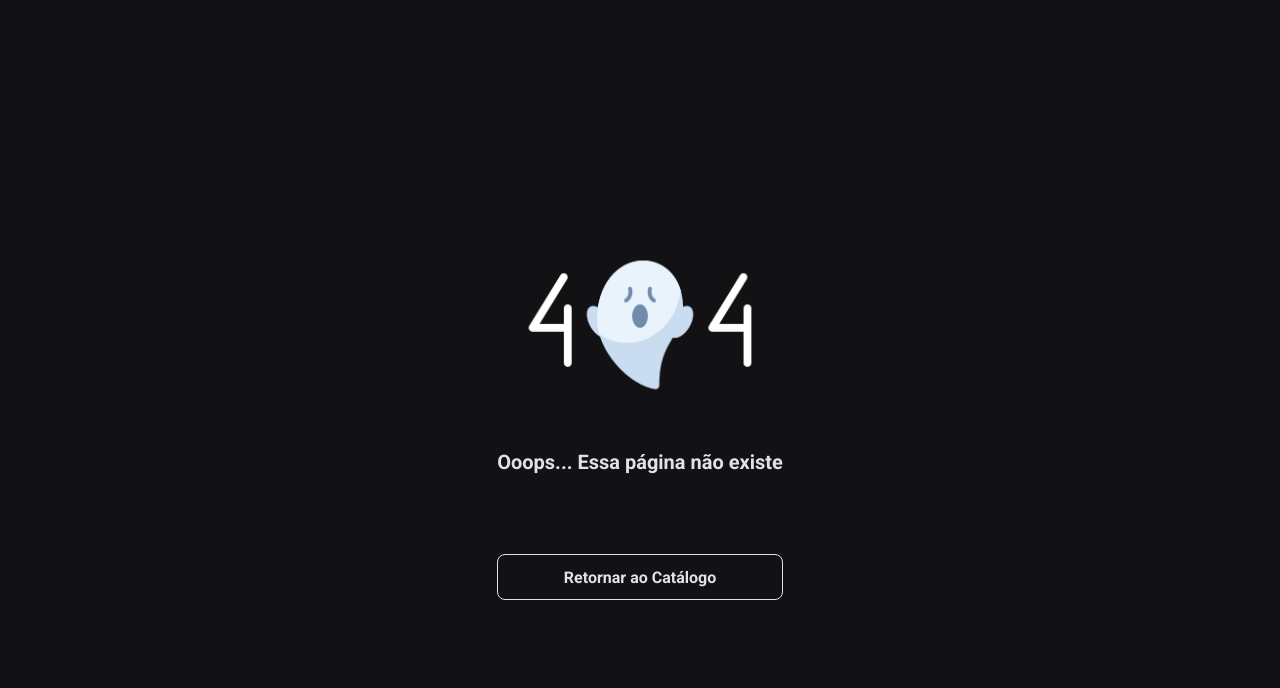
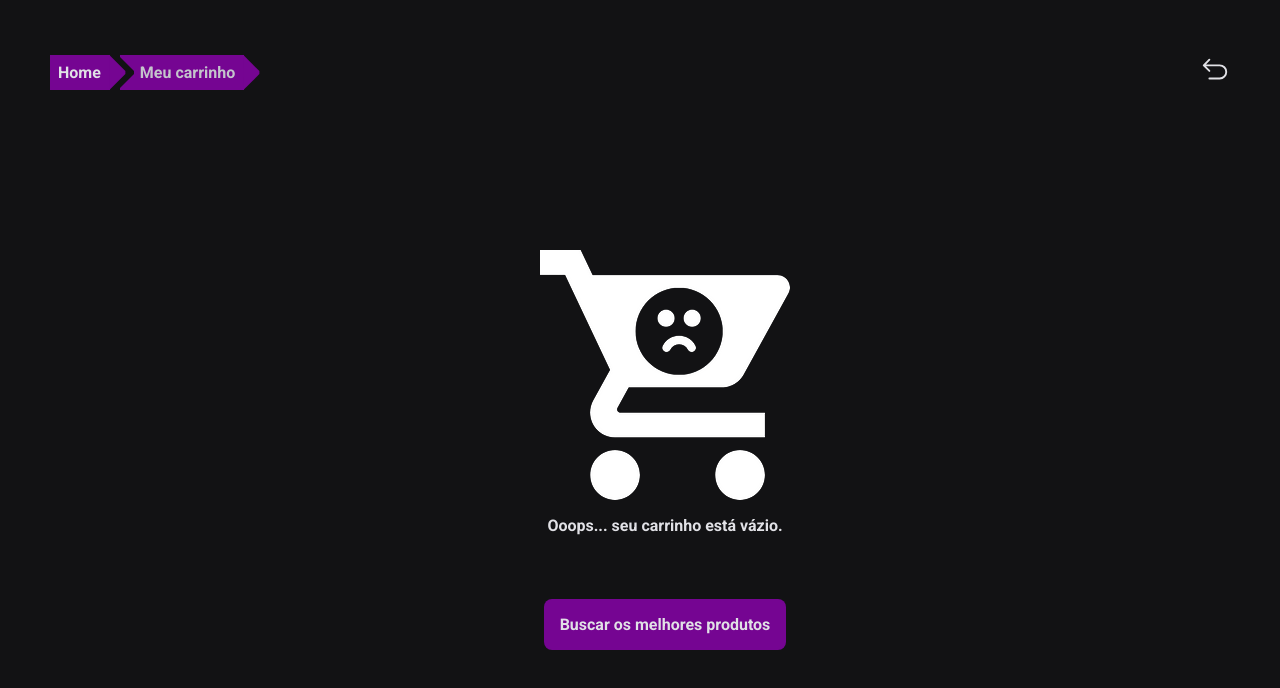
Before and after one commit to joseiltonjunior/street-shop, a Next.js app: page /carrinho in a window 1280 px wide. Before the commit this address had no page. Shown: the top 688 px of the page. Built offline with nearby package versions, Linux system fonts and the light colour scheme.

Commit message:
create page shopping cart

```diff
--- a/src/components/Bradcrum/styles.ts
+++ b/src/components/Bradcrum/styles.ts
@@ -10,10 +10,10 @@ export const ActualPage = styled('div', {
   fontWeight: 'bold',
   padding: ' 0.5rem',
   left: '10px',
-  background: '$purple500',
+  background: '$purple300',
   position: 'relative',
   display: 'flex',
-  borderRight: '1px solid $purple500',
+  borderRight: '1px solid $purple300',
 
   '@media (max-width: 900px)': {
     width: 'calc(100% - 70px)',
@@ -52,7 +52,7 @@ export const ActualPage = styled('div', {
 
       borderLeft: '1rem solid transparent',
       borderRight: '1rem solid transparent',
-      borderBottom: '1rem solid $purple500',
+      borderBottom: '1rem solid $purple300',
     },
   },
 })
@@ -63,8 +63,8 @@ export const BreadCrumbLink = styled(Link, {
   color: '$gray100',
   fontWeight: 'bold',
   padding: ' 0.5rem',
-  borderRight: '1px solid $purple500',
-  background: '$purple500',
+  borderRight: '1px solid $purple300',
+  background: '$purple300',
 
   position: 'relative',
 
@@ -77,15 +77,15 @@ export const BreadCrumbLink = styled(Link, {
     zIndex: '1000',
     borderLeft: '1rem solid transparent',
     borderRight: '1rem solid transparent',
-    borderBottom: '1rem solid $purple500',
+    borderBottom: '1rem solid $purple300',
   },
 
   '&:hover': {
-    background: '$purple300',
-    borderRight: '1px solid $purple300',
-    color: '$gray900',
+    background: '$purple500',
+    borderRight: '1px solid $purple500',
+
     '&::after': {
-      borderBottom: '1rem solid $purple300',
+      borderBottom: '1rem solid $purple500',
     },
   },
 })
--- a/src/components/Button/index.tsx
+++ b/src/components/Button/index.tsx
@@ -4,7 +4,7 @@ import ReactLoading from 'react-loading'
 import { Container } from './styles'
 
 interface ButtonProps extends ButtonHTMLAttributes<HTMLButtonElement> {
-  isLoading: boolean
+  isLoading?: boolean
 }
 
 export function Button({ children, isLoading, ...rest }: ButtonProps) {
--- a/src/components/Button/styles.ts
+++ b/src/components/Button/styles.ts
@@ -24,6 +24,6 @@ export const Container = styled('button', {
   },
 
   '&:hover': {
-    background: '$purple300',
+    background: '$purple500',
   },
 })
--- a/src/components/CartButton/styles.ts
+++ b/src/components/CartButton/styles.ts
@@ -1,8 +1,8 @@
 import { styled } from '@/styles'
+import Link from 'next/link'
 
-export const Container = styled('button', {
-  background: 'transparent',
-  border: 'none',
+export const Container = styled(Link, {
   color: '$gray300',
+  textDecoration: 'none',
   cursor: 'pointer',
 })
--- /dev/null
+++ b/src/pages/carrinho/index.tsx
@@ -0,0 +1,111 @@
+import { Breadcrumb } from '@/components/Bradcrum'
+
+import { reduxProps } from '@/storage'
+import { productProps, removeProduct } from '@/storage/modules/cart/action'
+import { Header } from '@/styles/pages/app'
+import Head from 'next/head'
+import Image from 'next/image'
+import { useDispatch, useSelector } from 'react-redux'
+import {
+  Container,
+  Product,
+  TotalContent,
+  ProductsContent,
+  EmptyCartContent,
+} from './styles'
+import returnIcon from '@/assets/arrow-u-up-left.svg'
+import Link from 'next/link'
+import emptyCartIcon from '@/assets/emptyCart.png'
+import { Button } from '@/components/Button'
+import { useCallback, useEffect, useState } from 'react'
+
+export default function Carrinho() {
+  const cart = useSelector<reduxProps, productProps[]>((state) => state.cart)
+
+  const [totalValueCart, setTotalValueCart] = useState<string>()
+
+  const dispatch = useDispatch()
+
+  const handleValueCart = useCallback(() => {
+    const filterPrice = cart.map((product) => {
+      return parseInt(product.price.replace('R$', ''))
+    })
+
+    const total = filterPrice.reduce((total, numero) => {
+      return total + numero
+    })
+
+    const valueFormat = new Intl.NumberFormat('pt-BR', {
+      style: 'currency',
+      currency: 'BRL',
+    }).format(total)
+
+    setTotalValueCart(valueFormat)
+  }, [cart])
+
+  useEffect(() => {
+    if (cart.length > 0) {
+      handleValueCart()
+    }
+  }, [cart.length, handleValueCart])
+
+  return (
+    <>
+      <Head>
+        <title>Meu carrinho | Ignite Shop</title>
+      </Head>
+
+      <Header>
+        <Breadcrumb nameShirt="Meu carrinho" />
+
+        <Link href="/">
+          <Image src={returnIcon} alt="" width={30} height={30} />
+        </Link>
+      </Header>
+
+      {cart.length > 0 ? (
+        <Container>
+          <ProductsContent>
+            {cart.map((product) => (
+              <Product key={product.id}>
+                <div>
+                  <Image
+                    src={product.imageUrl}
+                    alt=""
+                    width={150}
+                    height={150}
+                  />
+
+                  <strong>{product.name}</strong>
+                </div>
+
+                <span>1</span>
+                <strong>{product.price}</strong>
+                <button onClick={() => dispatch(removeProduct(product))}>
+                  Remover
+                </button>
+              </Product>
+            ))}
+          </ProductsContent>
+
+          <TotalContent>
+            <p>Resumo da compra</p>
+
+            <div>
+              <strong>Total</strong>
+              <span>{totalValueCart}</span>
+            </div>
+
+            <Button>Finalizar compra</Button>
+          </TotalContent>
+        </Container>
+      ) : (
+        <EmptyCartContent>
+          <Image src={emptyCartIcon} alt="" width={250} height={250} />
+          <strong>Ooops... seu carrinho está vázio.</strong>
+          <Link href="/">Buscar os melhores produtos</Link>
+        </EmptyCartContent>
+      )}
+    </>
+  )
+}
--- /dev/null
+++ b/src/pages/carrinho/styles.ts
@@ -0,0 +1,124 @@
+import { styled } from '@/styles'
+
+export const Container = styled('main', {
+  width: '100%',
+  maxWidth: 'calc(100vw - ((100vw - 1180px) / 2))',
+  marginLeft: 'auto',
+  minHeight: 656,
+
+  display: 'grid',
+  gridTemplateColumns: '1fr 25rem',
+  alignItems: 'flex-start',
+
+  borderTop: '1px solid $purple300',
+  borderBottom: '1px solid $purple300',
+})
+
+export const Product = styled('div', {
+  display: 'grid',
+  gridTemplateColumns: '1fr 10rem 10rem 10rem',
+  alignItems: 'center',
+  padding: '1rem',
+  div: {
+    alignItems: 'center',
+    display: 'flex',
+  },
+
+  span: {
+    textAlign: 'center',
+  },
+
+  strong: {
+    textAlign: 'center',
+  },
+
+  button: {
+    background: 'transparent',
+    color: '$gray100',
+    fontWeight: 'bold',
+
+    border: 'none',
+    fontSize: '$sm',
+
+    cursor: 'pointer',
+
+    '&:hover': {
+      color: '$gray300',
+    },
+  },
+})
+
+export const TotalContent = styled('div', {
+  //   textAlign: 'center',
+  display: 'flex',
+  flexDirection: 'column',
+  padding: '1rem',
+  height: '100%',
+  background: '$gray800',
+
+  div: {
+    with: '100%',
+    // background: 'red',
+    justifyContent: 'space-between',
+    alignItems: 'center',
+    display: 'flex',
+    strong: {
+      fontSize: '$md',
+    },
+
+    marginTop: '2rem',
+  },
+
+  p: {
+    fontSize: '$lg',
+    fontWeight: 'bold',
+  },
+
+  button: {
+    marginTop: 'auto',
+  },
+})
+
+export const ProductsContent = styled('div', {
+  'div+div': {
+    borderTop: '1px solid $purple300',
+  },
+})
+
+export const EmptyCartContent = styled('div', {
+  width: '100%',
+  maxWidth: 'calc(100vw - ((100vw - 1180px) / 2))',
+  marginLeft: 'auto',
+  minHeight: 656,
+  height: '100%',
+
+  display: 'flex',
+  alignItems: 'center',
+  justifyContent: 'center',
+
+  flexDirection: 'column',
+
+  img: {
+    objectFit: 'cover',
+  },
+
+  a: {
+    background: '$purple300',
+    color: '$gray100',
+    textDecoration: 'none',
+    padding: '1rem',
+    borderRadius: 8,
+
+    fontWeight: 'bold',
+    transition: 'all 0.2s',
+    marginTop: '4rem',
+
+    '&:hover': {
+      background: '$purple500',
+    },
+  },
+
+  strong: {
+    marginTop: '1rem',
+  },
+})
--- a/src/pages/index.tsx
+++ b/src/pages/index.tsx
@@ -31,7 +31,7 @@ export default function Home({ products }: HomeProps) {
       <Header>
         <Image src={logoIcon} alt="" />
 
-        <CartButton productLenth={cart.length} />
+        <CartButton productLenth={cart.length} href="/carrinho" />
       </Header>
 
       <Container>
--- a/src/storage/modules/cart/reducer.ts
+++ b/src/storage/modules/cart/reducer.ts
@@ -10,6 +10,15 @@ const product: Reducer<productProps[]> = (state = INITIAL_STATE, action) => {
 
       return (state = [...state, product])
     }
+
+    case '@cart/REMOVE_PRODUCT': {
+      const { product } = action.payload
+
+      const newArray = state.filter((item) => item.id !== product.id)
+
+      return (state = newArray)
+    }
+
     default: {
       return state
     }
--- a/src/types/product.ts
+++ b/src/types/product.ts
@@ -8,8 +8,3 @@ export interface ProductProps {
     defaultPriceId: string
   }
 }
-
-export interface BuyProductProps extends ProductProps {
-  purchase(): void
-  isLoading: boolean
-}
```
Also changed, not shown: src/components/CartButton/index.tsx (+5 -3 lines), src/components/ProductWeb/index.tsx (+35 -7 lines), src/pages/product/index.tsx (+2 -6 lines), src/assets/emptyCart.png (added).
